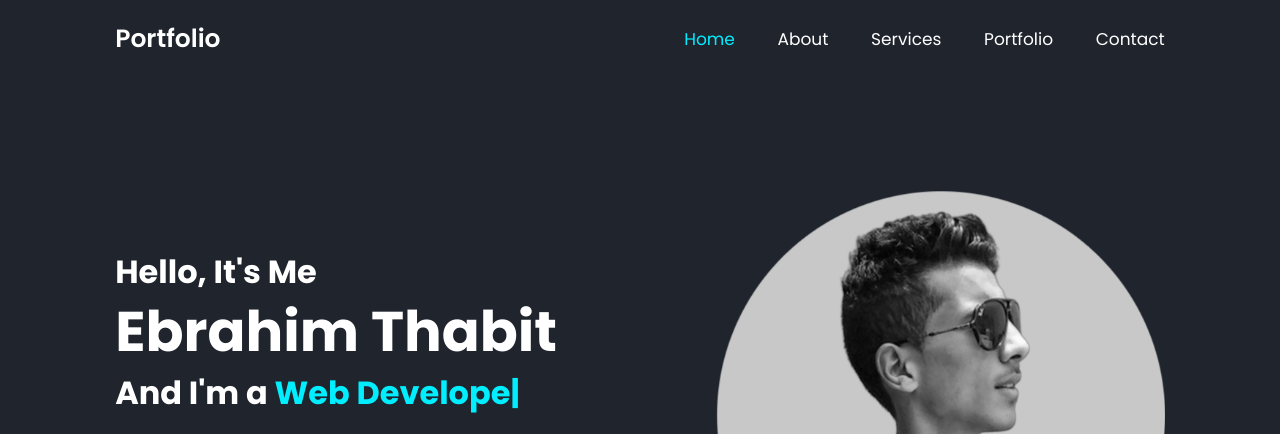
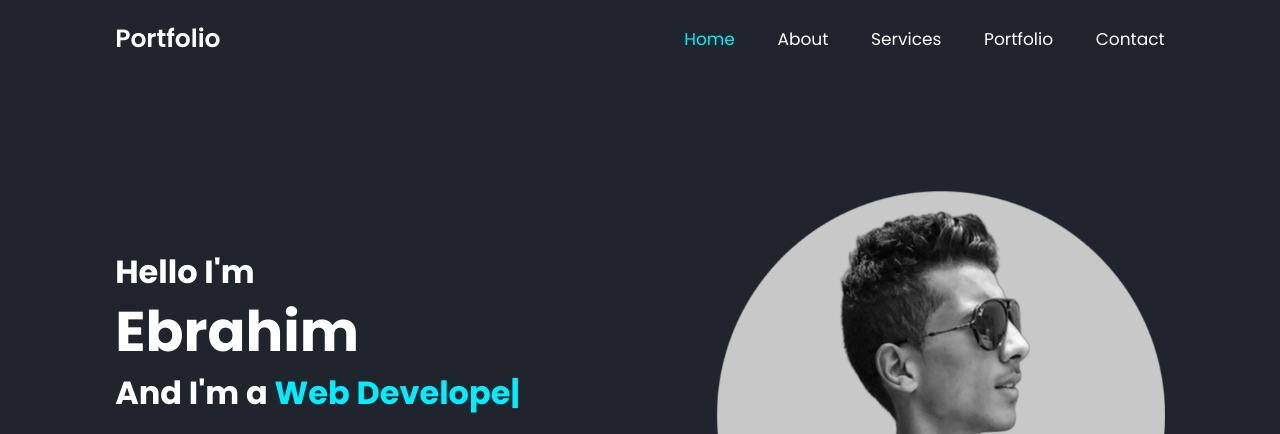
Before and after one commit to EbrahimThabit/ebrahimthabit.github.io, a plain HTML site: page index.html in a window 1280 px wide. Shown: the top 434 px of the page. Drawn offline with nearby package versions, Linux system fonts and the light colour scheme.

Commit message:
Update index.html

```diff
--- a/index.html
+++ b/index.html
@@ -37,8 +37,8 @@
 
   <section class="home" id="home">
     <div class="home-content">
-      <h3>Hello, It's Me</h3>
-      <h1>Ebrahim Thabit</h1>
+      <h3>Hello I'm</h3>
+      <h1>Ebrahim</h1>
       <h3>And I'm a <span class="multiple-text"></span></h3>
       <p>Welcome to my personal site. I am very happy to meet you. How can I help you?</p>
       <div class="social-media">
```
